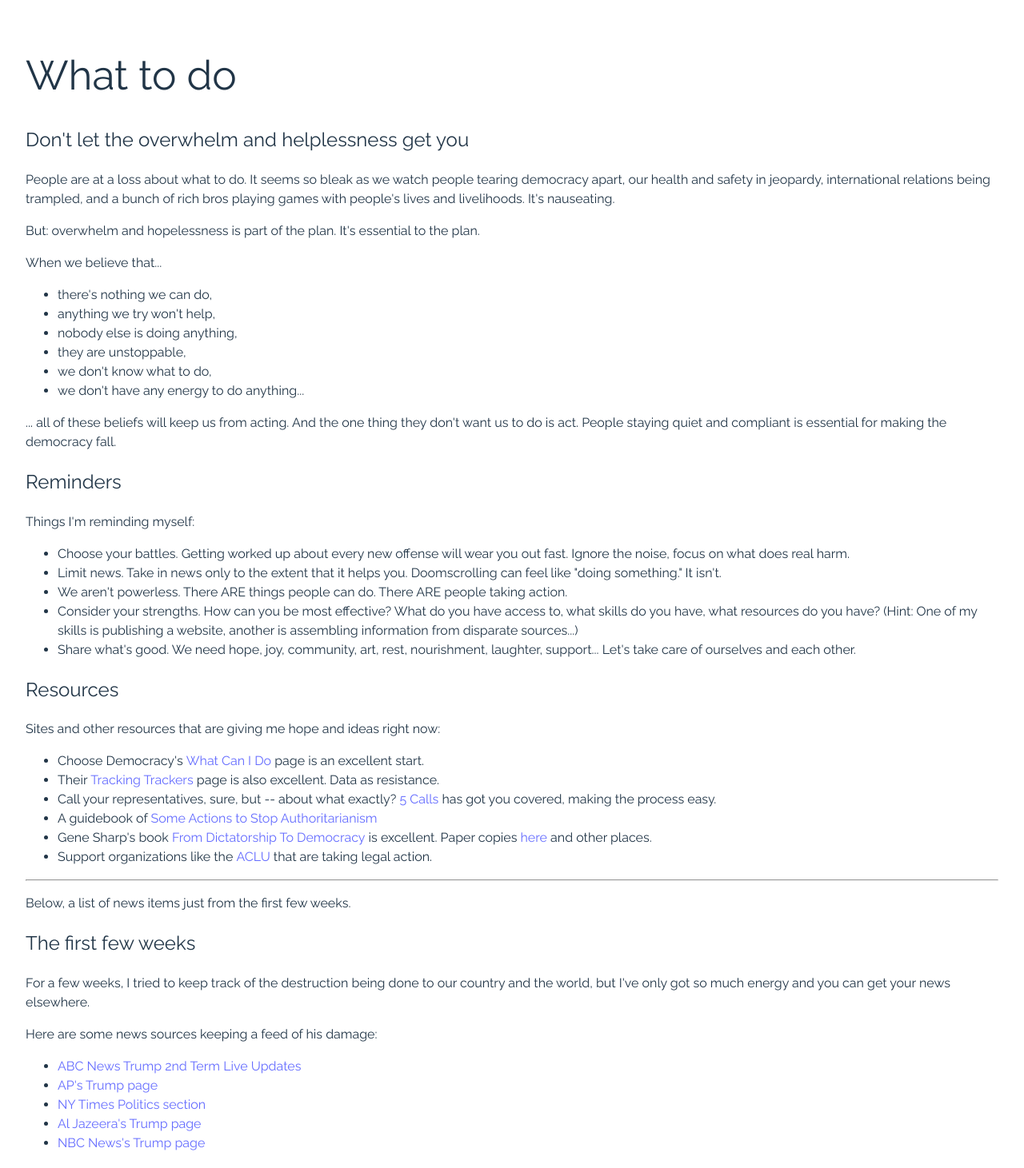
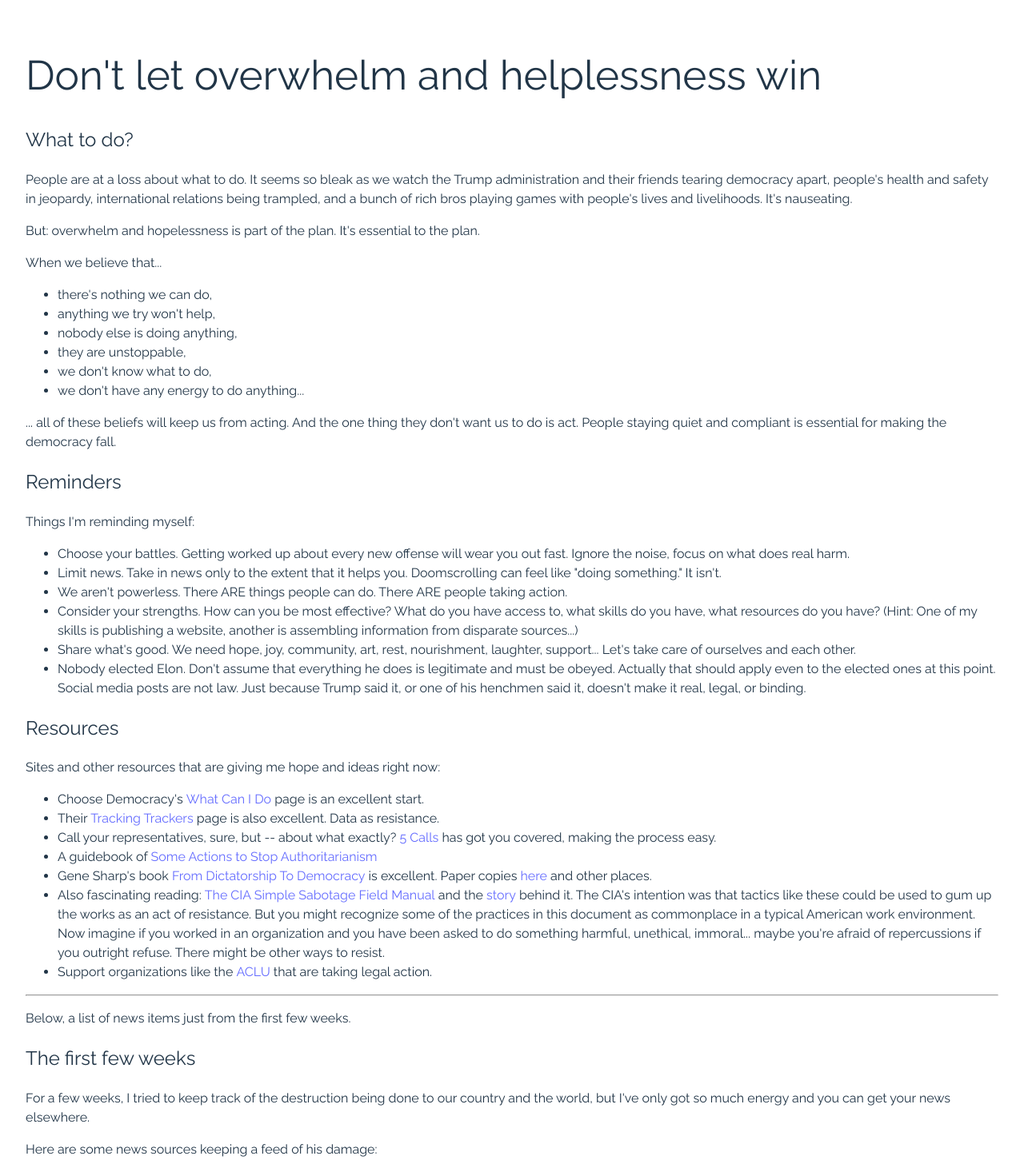
Before and after one commit to bouncingleaf/artweb, a React (Vite) app: page /resist in a window 1280 px wide. Shown: the top 1461 px of the page at 80% size. Built offline with nearby package versions, Linux system fonts and the light colour scheme.

Commit message:
Update resist page and add link

```diff
--- a/src/Home/Home.tsx
+++ b/src/Home/Home.tsx
@@ -21,6 +21,7 @@ function Home() {
       <div>
         <ul className="toolbar">
           <li><a href="#book">Book</a></li>
+          <li><a href="#resist">What Now</a></li>
           <li><a href="#circles">Thousands of Circles</a></li>
           <li><a href="#artomat">Artomat</a></li>
           <li><a href="#sketchbook">Brooklyn Art Library Sketchbook Project</a></li>
@@ -44,6 +45,8 @@ function Home() {
         <p>
           Follow me on <Link to="https://www.instagram.com/leafjessicaroy/">Instagram</Link> to get a peek into the book writing process as it unfolds...
         </p>
+        <h2 id="resist">What Now</h2>
+        <p>The Trump administration is causing a truly historic amount of damage to our country and our world. I wrote a <Link to="resist/">my What Now page</Link> with some thoughts, ideas, and resources about it all.</p>
         <h2 id="circles">Thousands of Circles</h2>
         <p>
           One of the things I like best about drawing is just the act of putting ink on paper. In 2025, I started drawing circles on blank postcards.
--- a/src/Resist/Resist.tsx
+++ b/src/Resist/Resist.tsx
@@ -2,10 +2,10 @@ import { Link } from "react-router-dom";
 
 const Resist = () => (
     <div>
-        <h1>What to do</h1>
-        <h2>Don't let the overwhelm and helplessness get you</h2>
+        <h1>Don't let overwhelm and helplessness win</h1>
+        <h2>What to do?</h2>
         <p>
-            People are at a loss about what to do. It seems so bleak as we watch people tearing democracy apart, our health and safety in jeopardy, international relations being trampled, and a bunch of rich bros playing games with people's lives and livelihoods. It's nauseating.
+            People are at a loss about what to do. It seems so bleak as we watch the Trump administration and their friends tearing democracy apart, people's health and safety in jeopardy, international relations being trampled, and a bunch of rich bros playing games with people's lives and livelihoods. It's nauseating.
         </p>
         <p>
             But: overwhelm and hopelessness is part of the plan. It's essential to the plan.
@@ -42,6 +42,9 @@ const Resist = () => (
             <li>
                 <b>Share what's good.</b> We need hope, joy, community, art, rest, nourishment, laughter, support... Let's take care of ourselves and each other.
             </li>
+            <li>
+                <b>Nobody elected Elon.</b> Don't assume that everything he does is legitimate and must be obeyed. Actually that should apply even to the elected ones at this point. Social media posts are not law. Just because Trump said it, or one of his henchmen said it, doesn't make it real, legal, or binding.
+            </li>
         </ul>
         <h2>Resources</h2>
         <p>Sites and other resources that are giving me hope and ideas right now:</p>
@@ -60,6 +63,11 @@ const Resist = () => (
             </li>
             <li>
                 Gene Sharp's book <Link to="https://upload.wikimedia.org/wikipedia/commons/e/e4/From_Dictatorship_to_Democracy_%282003%29.pdf">From Dictatorship To Democracy</Link> is excellent. Paper copies <Link to="https://bookshop.org/p/books/from-dictatorship-to-democracy-a-conceptual-framework-for-liberation-gene-sharp/450332?ean=9781595588500&next=t&next=t">here</Link> and other places.
+            </li>
+            <li>
+                Also fascinating reading: <Link to="https://www.cia.gov/static/5c875f3ec660e092cf893f60b4a288df/SimpleSabotage.pdf">The CIA Simple Sabotage Field Manual</Link> and the <Link to="https://www.cia.gov/stories/story/the-art-of-simple-sabotage/">story</Link> behind it.
+                The CIA's intention was that tactics like these could be used to gum up the works as an act of resistance. But you might recognize some of the practices in this document as commonplace in a typical American work environment.
+                Now imagine if you worked in an organization and you have been asked to do something harmful, unethical, immoral... maybe you're afraid of repercussions if you outright refuse. There might be other ways to resist.
             </li>
             <li>
                 Support organizations like the <Link to="https://www.aclu.org/">ACLU</Link> that are taking legal action.
```
